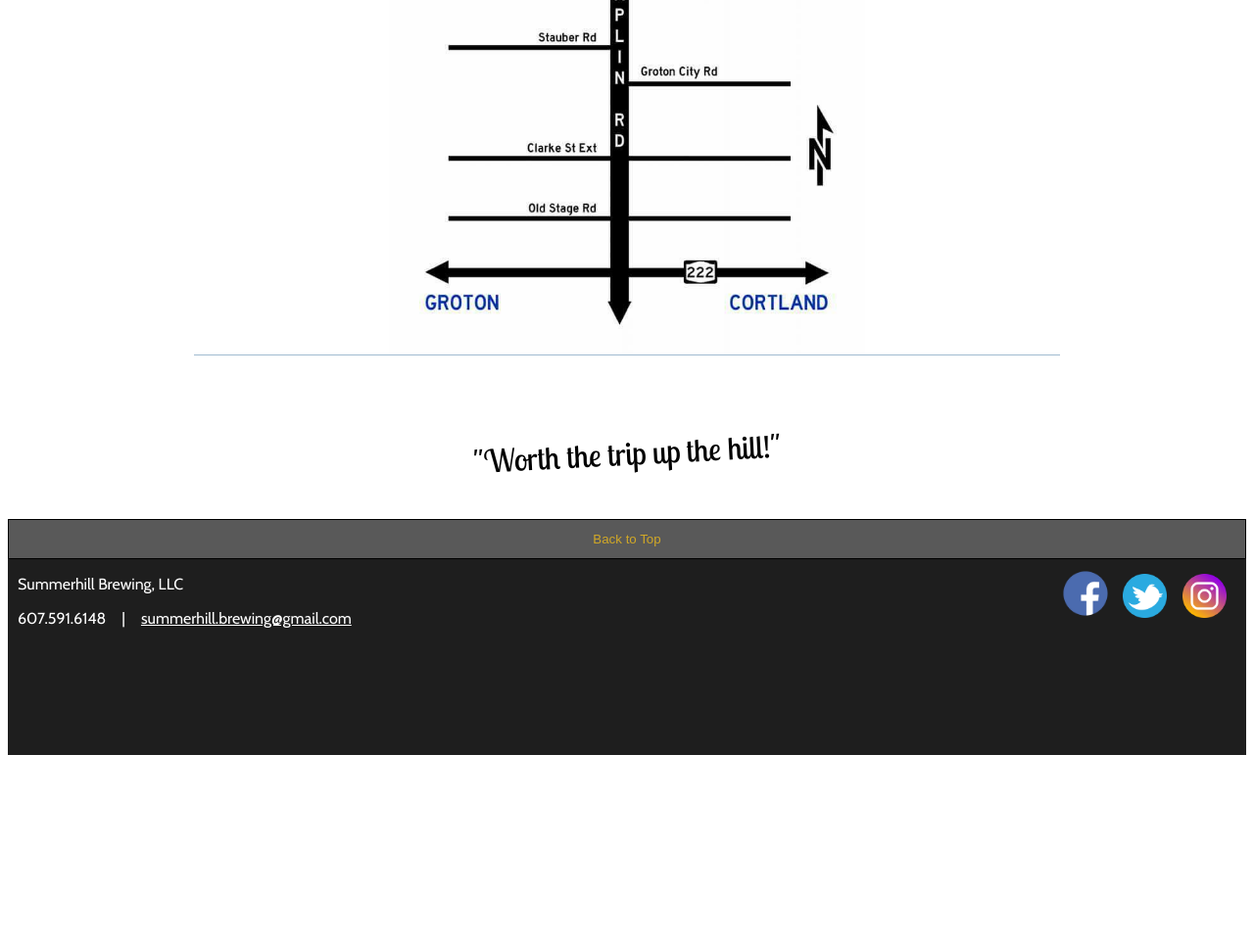
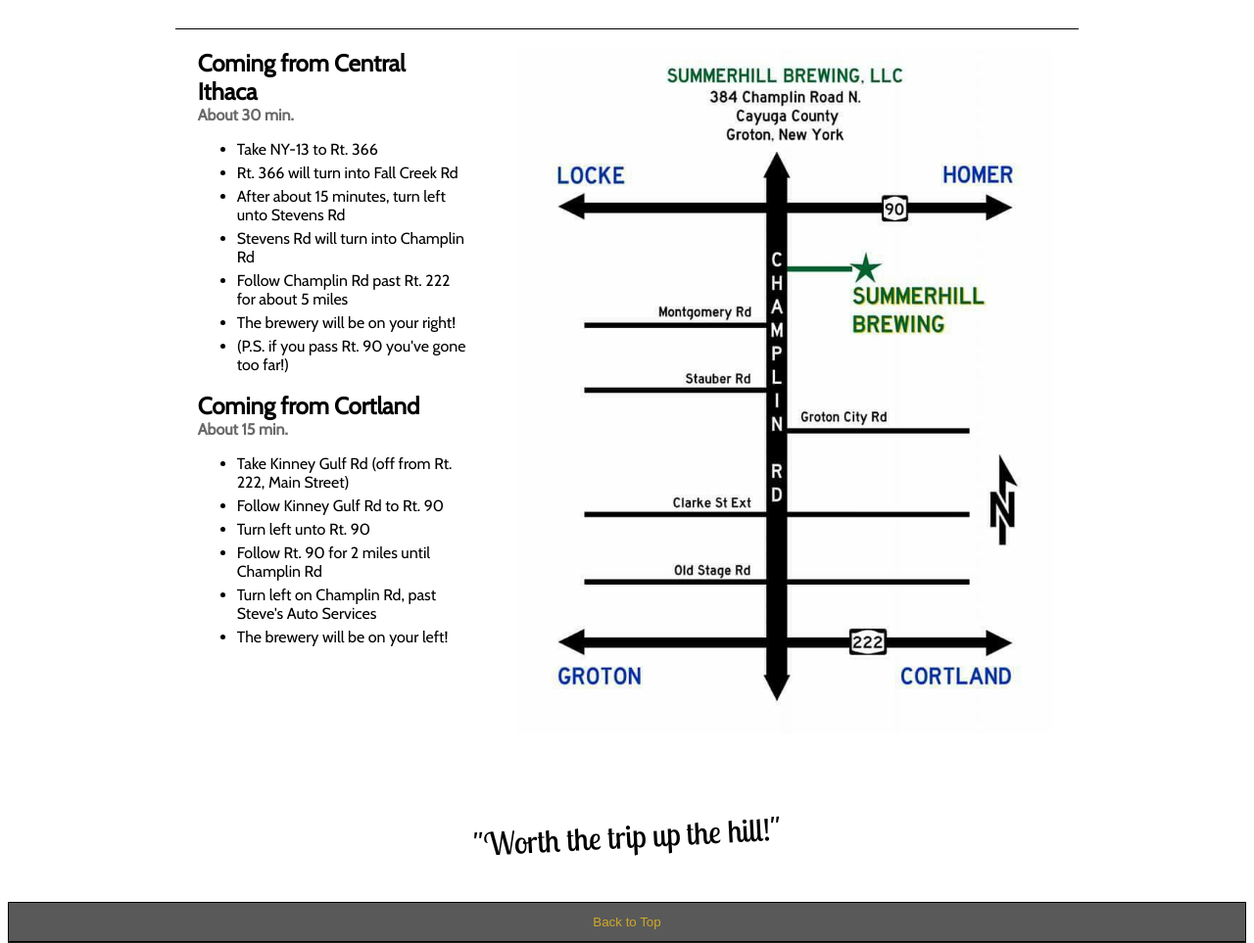
Before and after one commit to WenDing1997/final-project, a PHP site: page /directions.php in a window 1280 px wide. Shown: the part 1403-2366 px from the top of the page at 98% size. Before the commit the page ends 2174 px from the top, so only its background shows below. Run offline with PHP 8.4, Linux system fonts and the light colour scheme; some libraries are stand-ins or nearby versions.

Commit message:
Major changes to directions page

```diff
--- a/fpm1/directions.php
+++ b/fpm1/directions.php
@@ -1,4 +1,4 @@
-<!-- Being hours & events html -->
+<!-- Begin hours & events html -->
 
   <!-- Include html header -->
   <?php
@@ -25,13 +25,50 @@
   </div>
 </div>
 
-<div id="main_box">
-  <div id="main_text">
-    <p>Summerhill Brewing</p>
-    <p>384 Champlin Road</p>
-    <p>Groton, NY 13073</p>
-    <p>GPS coordinates: (latitude) 42.6364, (longitude) -76.2942</p>
+<div id="address-info-flexbox">
+  <div class="address-flex-item">
+    <div class="address-img" id="map-marker">
+      <!-- Source: https://image.flaticon.com/icons/png/512/33/33622.png -->
+      <img id="map-marker-img" src="images/map_marker_icon.png" alt="map-marker-img" />
+    </div>
+    <div class="address-text">
+      <div>
+        <a href="https://www.google.com/maps/place/384+Champlin+Rd,+Groton,+NY+13073/@42.6363939,-76.3029237,15z/data=!4m5!3m4!1s0x89da7294d542dcc1:0x12c746c9f53de647!8m2!3d42.63639!4d-76.294169?hl=en" target="_blank" />
+          <p>384 Champlin Road<br>Groton, NY 13073</p>
+        </a>
+      </div>
+    </div>
   </div>
+
+  <div class="address-flex-item">
+    <div class="address-img">
+      <!-- Source: https://openclipart.org/image/2400px/svg_to_png/262221/phone25.png -->
+      <img src="images/telephone_icon.png" alt="telephone_img" />
+    </div>
+    <div class="address-text">
+      <a href="tel:6075916148"><p>(607) 591-6148</p></a>
+    </div>
+  </div>
+
+  <div class="address-flex-item">
+    <div class="address-img">
+      <!-- Source: https://upload.wikimedia.org/wikipedia/commons/thumb/2/27/FP_Satellite_icon.svg/1024px-FP_Satellite_icon.svg.png -->
+      <img src="images/gps_icon.png" alt="map_marker_img" />
+    </div>
+    <div class="address-text">
+      <div>
+        <p>(latitude) 42.6364,<br>(longitude) -76.2942</p>
+      </div>
+    </div>
+  </div>
+
+</div>
+
+<div id="tip">
+  <p>Tip: Sometimes GPS devices can lead you astray if you just put in the
+    brewery address. If you're lost, try using the GPS coordinates we provide
+    instead. Or give us a quick call, we're always glad to direct you. Or
+    send out a search party.</p>
 </div>
 
 <div id="main_div">
@@ -39,13 +76,56 @@
   <script src="scripts/map.js" type="text/javascript"></script>
   <script src="https://maps.googleapis.com/maps/api/js?key=AIzaSyDwTYp1sMRX-vkBjGfPQbTDpDyyEojZStA&callback=myMap"></script>
 
-<div id="map2">
+<div id="directions-info-flexbox">
+
+  <div class="outer-flex-item" id="how-to-get-here-flexbox">
+
+    <div class="inner-flex-item">
+      <h2>Coming from Central Ithaca</h2>
+      <h4>About 30 min.</h4>
+      <ul class="directions-list">
+        <li>Take NY-13 to Rt. 366</li>
+        <li>Rt. 366 will turn into Fall Creek Rd</li>
+        <li>After about 15 minutes, turn left unto Stevens Rd</li>
+        <li>Stevens Rd will turn into Champlin Rd</li>
+        <li>Follow Champlin Rd past Rt. 222 for about 5 miles</li>
+        <li>The brewery will be on your right!</li>
+        <li>(P.S. if you pass Rt. 90 you've gone too far!)</li>
+      <ul>
+    </div>
+
+    <div class="inner-flex-item">
+      <h2>Coming from Cortland</h2>
+      <h4>About 15 min.</h4>
+      <ul class="directions-list">
+        <li>Take Kinney Gulf Rd (off from Rt. 222, Main Street)</li>
+        <li>Follow Kinney Gulf Rd to Rt. 90</li>
+        <li>Turn left unto Rt. 90</li>
+        <li>Follow Rt. 90 for 2 miles until Champlin Rd</li>
+        <li>Turn left on Champlin Rd, past Steve's Auto Services</li>
+        <li>The brewery will be on your left!</li>
+      <ul>
+    </div>
+
+    <!-- <div class="inner-flex-item">
+      <p>P2</p>
+    </div> -->
+
+  </div>
+
+  <div class="outer-flex-item" id="custom-map">
+    <img src="images/map.jpg" alt="custom-map" />
+  </div>
+
+</div>
+
+<!-- <div id="map2">
   <div id="map2_text">
     <p>We also drew a map for you!<p>
   </div>
-  <img src="images/map.jpg" />
+  <img src="images/map.jpg" alt="Google-Map" />
 </div>
-</div>
+</div> -->
 <!-- NEW CODE ENDS HERE -->
 
 
--- a/fpm1/events.php
+++ b/fpm1/events.php
@@ -43,7 +43,9 @@
 
   <div class="flex-container">
     <div class="sub-div">
-      <h2>Upcoming Tasting Room Hours</h2>
+      <h2>Upcoming Tasting Room Hours
+        <span id="btn"><a href="directions.php">Get Directions<span id="arrow">&#8680;</span></a></span>
+      </h2>
       <p class="date-and-time-info">
         <span class="date">Wednesday, November 22nd</span><br>
         <span class="italic time">2pm - 8pm</span></p>
--- a/fpm1/includes/head.php
+++ b/fpm1/includes/head.php
@@ -16,10 +16,11 @@
   <!-- Set encoding -->
   <meta charset="utf-8">
 
+  <!-- Source: https://cdn4.iconfinder.com/data/icons/beer-icons-set-cartoon-style-1/512/a60-512.png -->
   <!-- Set icon -->
   <link rel="icon"
-        type="images/jpg"
-        href="images/SHB_Logo.jpg">
+        type="images/png"
+        href="images/hops-icon.png">
 
   <!-- Set title -->
   <title>Summerhill Brewing</title>
--- a/fpm1/store.php
+++ b/fpm1/store.php
@@ -47,7 +47,7 @@
       <span class="buy_btn"><a href="https://www.paypal.com/us/home" target="_blank">BUY</a></span>
       <!-- <img src="images/photos_page/2.jpg"> -->
     </div>
-    <span class="item-name">T-Shirt (Brown)</span><br>
+    <span class="item-name">Summerhill Logo T-Shirt</span><br>
     <span class="item-price">$14.00 - 18.00</span>
   </div>
 
--- a/fpm1/styles/directions.css
+++ b/fpm1/styles/directions.css
@@ -31,29 +97,110 @@
   padding-bottom: 10px;
 }
 
-#map2{
+#directions-info-flexbox{
+  display: flex;
+  flex-direction: row;
+  justify-content: space-around;
+  align-items: flex-start;
+  flex-wrap: wrap;
+  width: 73%;
+  margin: 0px auto;
+  padding-top: 20px;
+  border-top: 1px solid black;
+}
+
+.outer-flex-item{
+  width: 45%;
+  /*bordesr-top: 1px solid black;*/
+}
+
+#custom-map{
+  text-align: center;
+  width: 65%;
+}
+
+#custom-map img{
+  height: 700px;
+}
+
+#how-to-get-here-flexbox{
+  display: flex;
+  flex-direction: column;
+  justify-content: space-around;
+  align-items: flex-start;
+  flex-wrap: wrap;
+  width: 30%;
+  margin: 0px auto;
+}
+
+.inner-flex-item{
+  width: 100%;
+  height: 350px;
+}
+
+.inner-flex-item h2{
+  padding: 0px;
+  margin: 0px;
+}
+
+.inner-flex-item h4{
+  padding: 0px;
+  margin: 0px;
+  color: dimgray;
+}
+
+.directions-list{
+
+}
+
+.directions-list li{
+ margin: 5px 0;
+}
+
+/*#map2{
   width: 70%;
   margin: auto;
   padding-top: 10px;
   border-top: 0.5px solid #a1bbd0;
   border-bottom: 0.5px solid #a1bbd0;
-}
+}*/
 
-#map2_text{
+/*#map2_text{*/
   /*width: 70%;*/
+/*}*/
 
-}
+/*#map2 p{*/
+  /*width: 70%;*/
+  /*margin: auto;*/
+/*}*/
 
-#map2 p{
-  /*width: 70%;*/
-  margin: auto;
-}
-
-#map2 img{
+/*#map2 img{
   width: 55%;
   display: block;
-  margin: auto;
+  margin: auto;*/
   /*border-bottom: 0.5px solid #a1bbd0;*/
   /*margin-left: auto;*/
   /*margin-right: auto;*/
+/*}*/
+
+@media screen and (max-width: 700px) {
+
+  #address-info-flexbox{
+    flex-direction: column;
+    width: 90%;
+    margin: 35px 0px 0px 0px;
+  }
+
+  .address-flex-item{
+    width: 100%;
+    height: 250px;
+    margin: 0px;
+    font-size: 140%;
+  }
+
+  #tip{
+    margin-top: 35px;
+    margin-bottom: 35px;
+  }
+
 }
--- a/fpm1/styles/store.css
+++ b/fpm1/styles/store.css
@@ -45,7 +45,7 @@
   background-repeat: no-repeat;
   background-position: center;
   text-align: center;
-  height: 260px;
+  height: 300px;
   transition: all .3s ease;
   cursor: pointer;
 }
```
Also changed, not shown: other parts of fpm1/styles/directions.css (+72 -6 lines), fpm1/index.php (+6 -1 lines), fpm1/styles/events.css (+37 -1 lines), fpm1/images/gps_icon.png (added), fpm1/images/hops-icon.png (added), fpm1/images/map_marker_icon.png (added), fpm1/images/telephone_icon.png (added).
